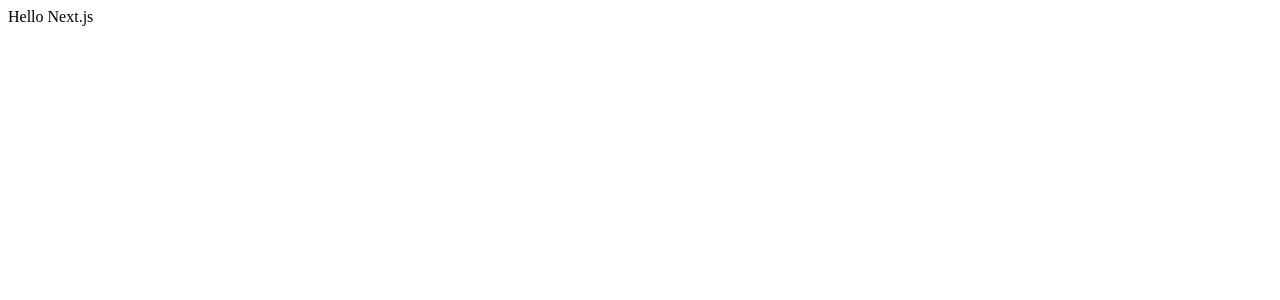
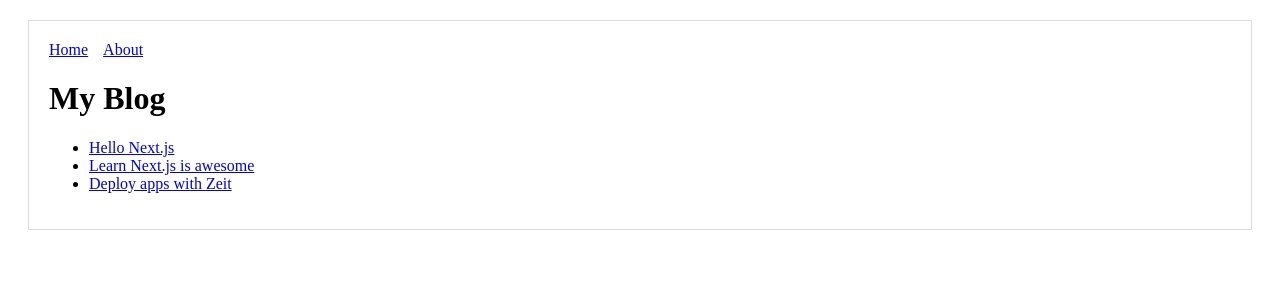
Before and after one commit to VBugaev/car-showroom, a Next.js app: page / in a window 1280 px wide. Shown: the top 300 px of the page. Built offline with nearby package versions, Linux system fonts and the light colour scheme.

Commit message:
additional setup

```diff
--- /dev/null
+++ b/components/Header/index.js
@@ -0,0 +1,18 @@
+import Link from 'next/link'
+
+const linkStyle = {
+  marginRight: 15
+};
+
+const Header = () => (
+    <div>
+        <Link href="/">
+          <a style={linkStyle}>Home</a>
+        </Link>
+        <Link href="/about">
+          <a style={linkStyle}>About</a>
+        </Link>
+    </div>
+);
+
+export default Header;
--- /dev/null
+++ b/components/Layout/index.js
@@ -0,0 +1,16 @@
+import Header from '../Header'
+
+const layoutStyle = {
+  margin: 20,
+  padding: 20,
+  border: '1px solid #DDD'
+}
+
+const Layout = (props) => (
+  <div style={layoutStyle}>
+    <Header />
+    {props.children}
+  </div>
+)
+
+export default Layout
--- a/pages/index.js
+++ b/pages/index.js
@@ -1,7 +1,21 @@
-const Index = () => (
-    <div>
-      Hello Next.js
-    </div>
-  )
+import Layout from '../components/Layout'
+import Link from 'next/link'
 
-  export default Index
+const PostLink = (props) => (
+  <li>
+    <Link as={`/p/${props.id}`} href={`/post?title=${props.title}`}>
+      <a>{props.title}</a>
+    </Link>
+  </li>
+)
+
+export default () => (
+  <Layout>
+    <h1>My Blog</h1>
+    <ul>
+      <PostLink id="hello-nextjs" title="Hello Next.js"/>
+      <PostLink id="learn-nextjs" title="Learn Next.js is awesome"/>
+      <PostLink id="deploy-nextjs" title="Deploy apps with Zeit"/>
+    </ul>
+  </Layout>
+)
```
Also changed, not shown: package.json (+32 -3 lines), pages/about.js (+6 -4 lines), pages/post.js (added, +17 -0 lines), server.js (added, +30 -0 lines), 1 other file (tests, documents, lock files or other folders).
